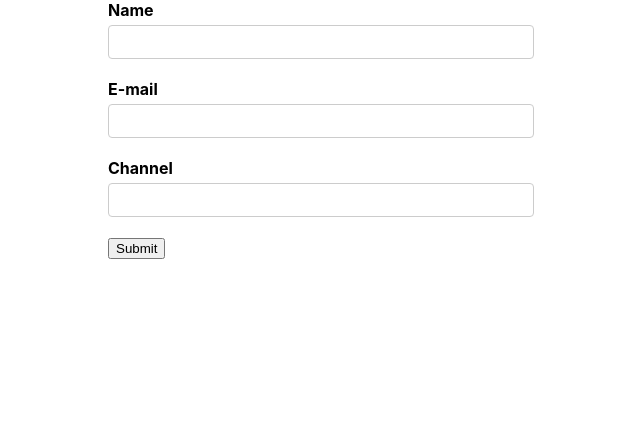
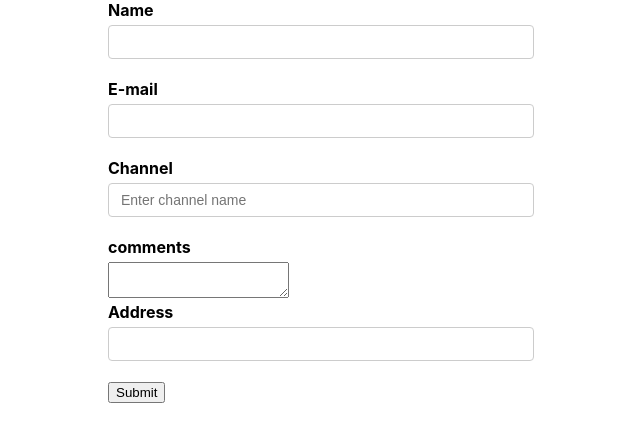
Before and after one commit to rahulak18/React-series, a React (Create React App) app in the folder ReactTutorial/react-formik-demo/: page / in a window 1280 px wide. Shown: the top 442 px of the page, without its empty margins (319-959 px from the left). Built offline with nearby package versions, Linux system fonts and the light colour scheme.

Commit message:
Attributes for Formik components & Render props

```diff
--- a/ReactTutorial/react-formik-demo/src/Components/YoutubeForm.js
+++ b/ReactTutorial/react-formik-demo/src/Components/YoutubeForm.js
@@ -13,7 +13,9 @@
     const intialValues = {
         name: '', // key property name must be match with the name attribute value of the input fields
         email: '',
-        channel: ''
+        channel: '',
+        comments: '',
+        address: ''
     };
 
     const onSubmit = values => {
@@ -46,8 +48,38 @@
                 <Field type='text'
                     id='channel'
                     name='channel'
+                    placeholder='Enter channel name'
                 />
                 <ErrorMessage name='channel' />
+
+                <label htmlFor='comments'>comments</label>
+                <Field type='text'
+                    id='comments'
+                    name='comments'
+                    as='textarea' // by default it will be input field
+                />
+                <ErrorMessage name='channel' />
+
+                <div>
+                    <label htmlFor='address'>Address</label>
+                    <Field name='channel'>
+                        {
+                            (props) => {
+                                const { field, form, meta } = props;
+                                console.log(props);
+                                return (
+                                    <div>
+                                        <input type='text' id='address' {...field} />
+                                        {meta.touched && meta.error ? <p>{meta.error}</p> : null}
+                                    </div>
+                                )
+
+
+
+                            }
+                        }
+                    </Field>
+                </div>
 
                 <button type='submit'>Submit</button>
             </Form>
```
